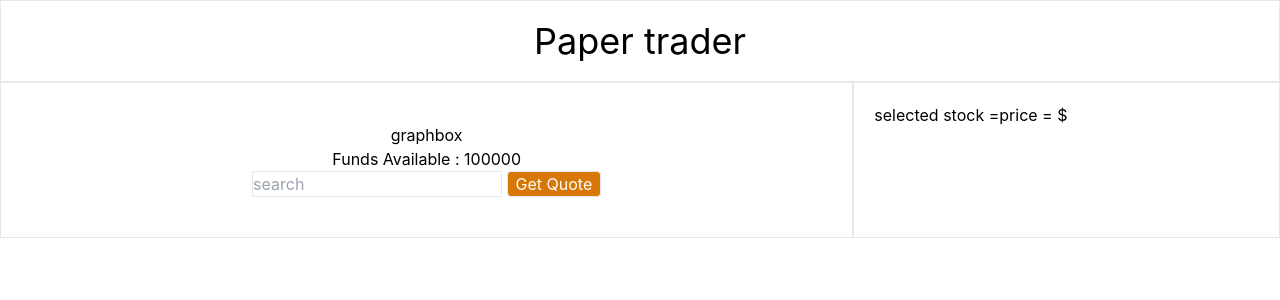
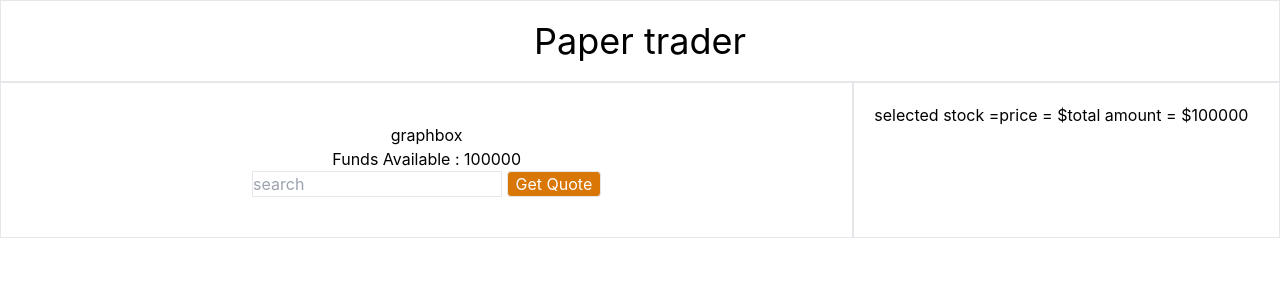
Before and after one commit to prodigos/papertradingproject4, a React (Create React App) app in the folder paper-trading-app/: page / in a window 1280 px wide. Shown: the top 300 px of the page. Built offline with nearby package versions, Linux system fonts and the light colour scheme.

Commit message:
added total amount to portfolio by passing a total amount fucntion

```diff
--- a/paper-trading-app/src/components/BoxMod.js
+++ b/paper-trading-app/src/components/BoxMod.js
@@ -14,6 +14,7 @@ const BoxMod = () => {
   const [searchStockStr, setSearchStockStr] = useState("");
   const [selectedStock, setSelectedStock] = useState("");
   const [sharesButtons, setSharesButton] = useState(Number("0"));
+  const [totalAmount, setTotalAmount] = useState(funds);
 
   const getQuote = async (arr) => {
     let stock;
@@ -59,15 +60,19 @@ const BoxMod = () => {
     let cost = sharesButtons * selectedStock.price;
     console.log("cost is = ", cost);
     let subs = funds - cost;
+
     setFunds(subs);
+    setTotalAmount(subs);
   };
 
-const sellStock = () => {
-  let cost = sharesButtons *selectedStock.price;
-  console.log("selling amount is " , cost);
-  let adds = funds + cost;
-  setFunds(adds);
-}
+  const sellStock = () => {
+    let cost = sharesButtons * selectedStock.price;
+    console.log("selling amount is ", cost, totalAmount);
+
+    let adds = funds + cost;
+    setFunds(adds);
+    setTotalAmount(adds);
+  };
 
   return (
     <div className={"flex"}>
@@ -81,7 +86,7 @@ const sellStock = () => {
         sellStock={sellStock}
       />
       {/* {selectedStock && JSON.stringify(selectedStock)} */}
-      <PortfolioBox selectedStock={selectedStock} />
+      <PortfolioBox selectedStock={selectedStock} totalAmount={totalAmount}/>
     </div>
   );
 };
--- a/paper-trading-app/src/components/PortfolioBox.js
+++ b/paper-trading-app/src/components/PortfolioBox.js
@@ -1,6 +1,6 @@
 import React from "react";
 
-const PortfolioBox = ({ selectedStock , hardcodedStocks}) => {
+const PortfolioBox = ({ selectedStock , hardcodedStocks, totalAmount}) => {
   return (
 
       <div className={"flex w-1/3 border p-5"}>
@@ -8,6 +8,7 @@ const PortfolioBox = ({ selectedStock , hardcodedStocks}) => {
       <h1>selected stock = {selectedStock.name}</h1>
 
       <p>price = ${selectedStock.price}</p>
+      <p>total amount = ${totalAmount}</p>
     </div>
   );
 };
```
Also changed, not shown: 1 other file (tests, documents, lock files or other folders).
